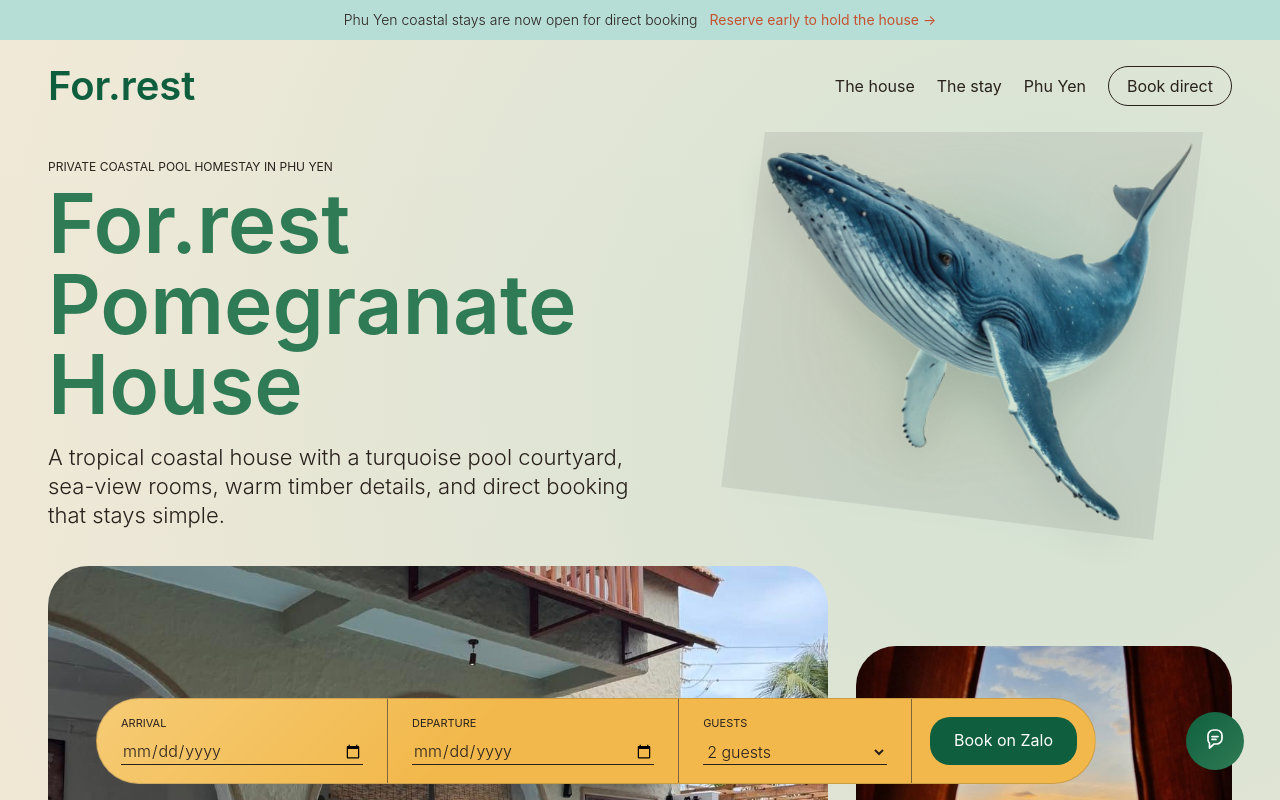
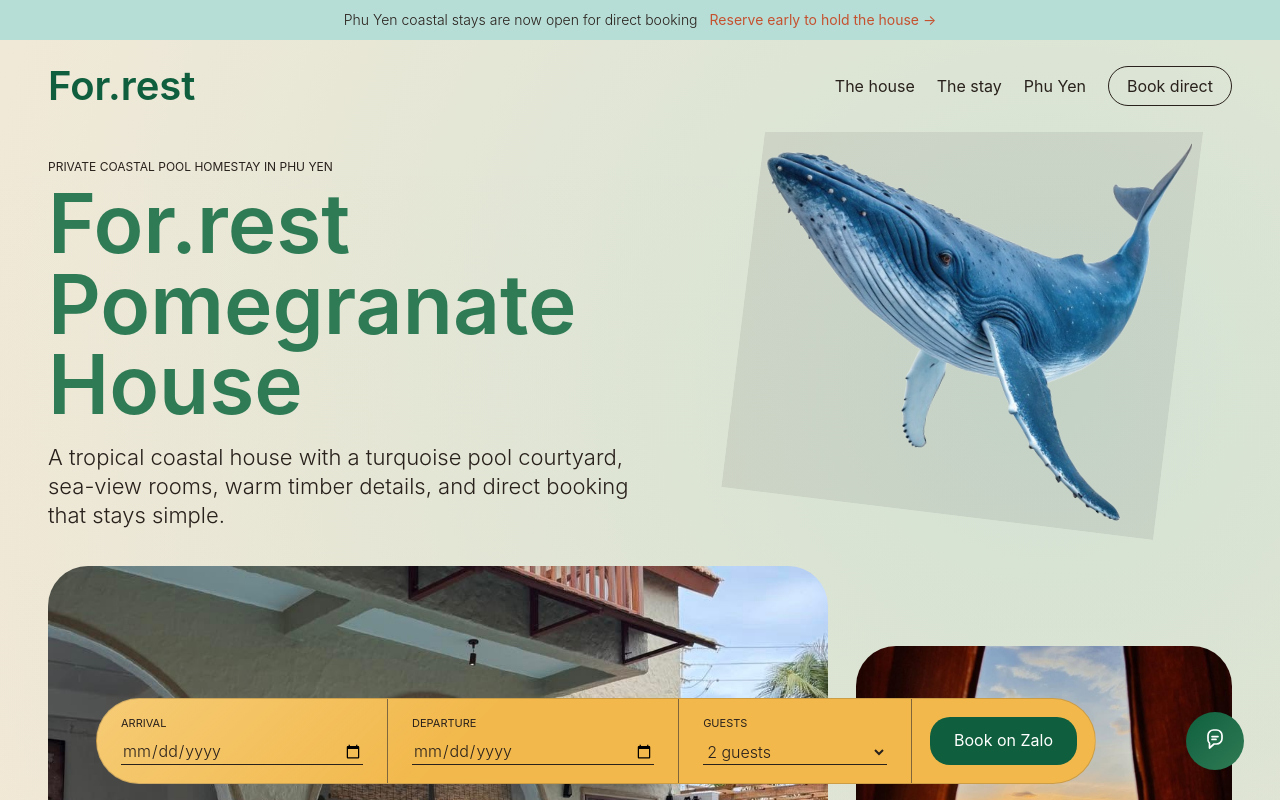
Before and after one commit to evowsmedia-dev/For.rest-Pomegranate-House, a React (Vite) app: page / in a window 1280 px wide. Shown: the top 800 px of the page. Built offline with nearby package versions, Linux system fonts and the light colour scheme.

Commit message:
Remove whale background treatment

```diff
--- a/src/styles.css
+++ b/src/styles.css
@@ -149,29 +149,13 @@ button {
   z-index: 0;
   width: clamp(260px, 34vw, 500px);
   pointer-events: none;
-  opacity: 0.72;
-  mix-blend-mode: multiply;
-}
-
-.hero-whale::before {
-  position: absolute;
-  inset: 14% 6% 8% 4%;
-  border-radius: 50%;
-  background:
-    radial-gradient(circle at 42% 46%, rgba(86, 201, 197, 0.2), transparent 52%),
-    radial-gradient(circle at 54% 58%, rgba(246, 234, 216, 0.58), transparent 60%);
-  content: "";
-  filter: blur(16px);
-  transform: scaleX(-1) rotate(-7deg);
+  opacity: 1;
 }
 
 .hero-whale img {
   display: block;
   width: 100%;
   height: auto;
-  filter: saturate(0.78) contrast(1.18) brightness(1.05) sepia(0.06)
-    drop-shadow(0 18px 22px rgba(41, 33, 28, 0.12));
-  opacity: 0.94;
   transform: scaleX(-1) rotate(-7deg);
   transform-origin: center;
 }
```
